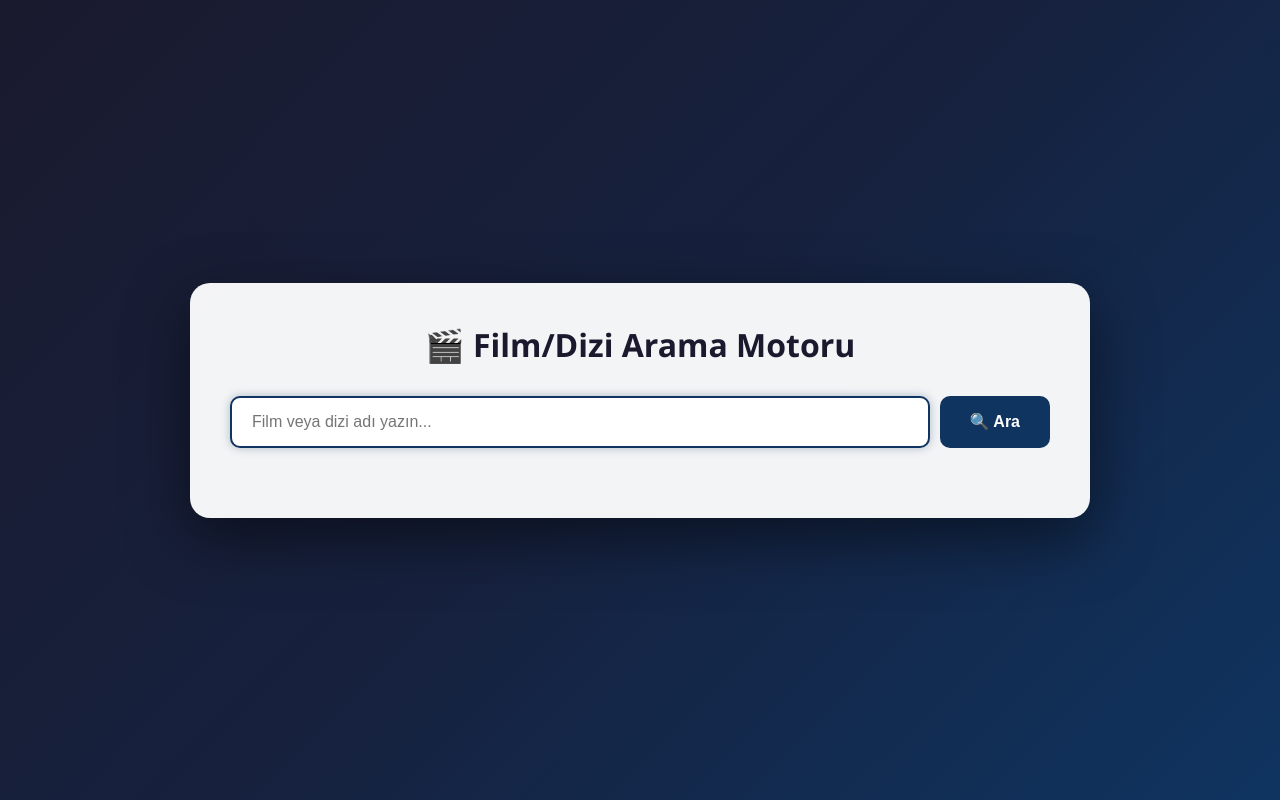
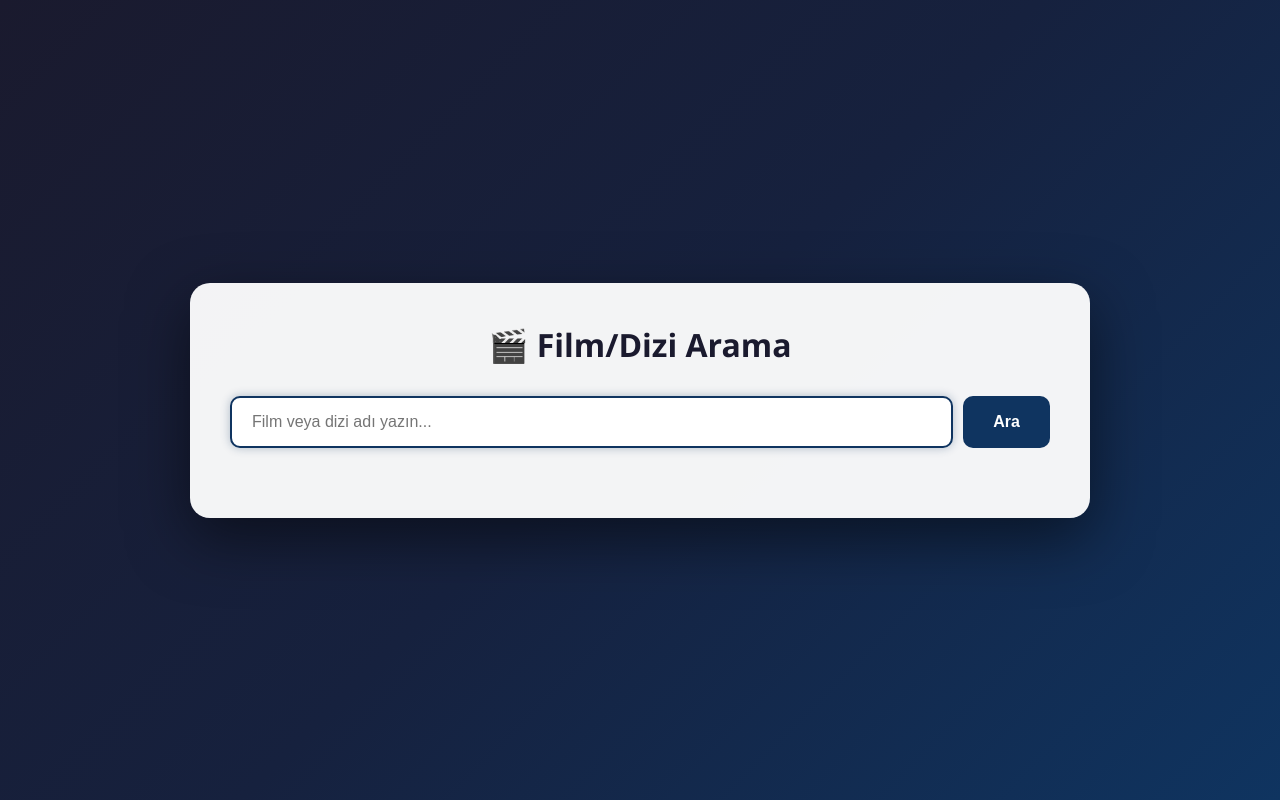
Before and after one commit to saracevic/Searc, a plain HTML site: page index.html in a window 1280 px wide. Drawn offline with Linux system fonts and the light colour scheme.

Commit message:
Update index.html

```diff
--- a/index.html
+++ b/index.html
@@ -3,17 +3,17 @@
 <head>
     <meta charset="UTF-8">
     <meta name="viewport" content="width=device-width, initial-scale=1.0">
-    <title>Film/Dizi Arama Motoru</title>
+    <title>Film/Dizi Arama</title>
     <link rel="stylesheet" href="style.css">
 </head>
 <body>
     <div class="container">
-        <h1>🎬 Film/Dizi Arama Motoru</h1>
+        <h1>🎬 Film/Dizi Arama</h1>
         <div class="search-box">
             <input type="text" id="searchInput" placeholder="Film veya dizi adı yazın..." onkeypress="if(event.key==='Enter') searchAll()">
-            <button onclick="searchAll()">🔍 Ara</button>
+            <button onclick="searchAll()">Ara</button>
         </div>
-        <div id="status"></div>
+        <div id="loading" style="display:none;">Aranıyor...</div>
         <div id="results"></div>
     </div>
     <script src="script.js"></script>
```
